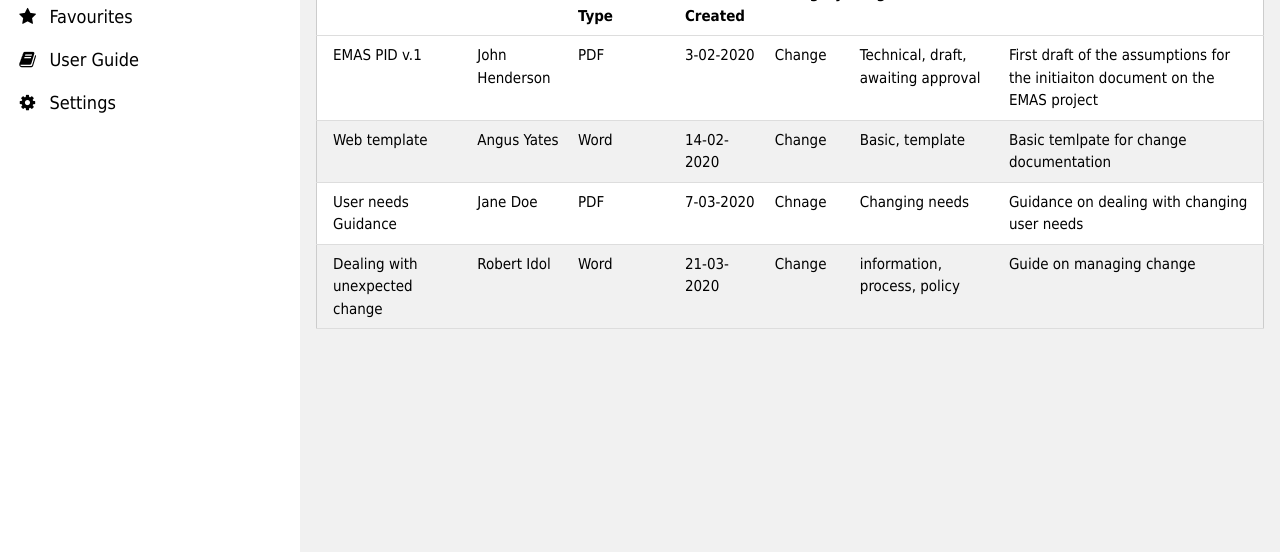
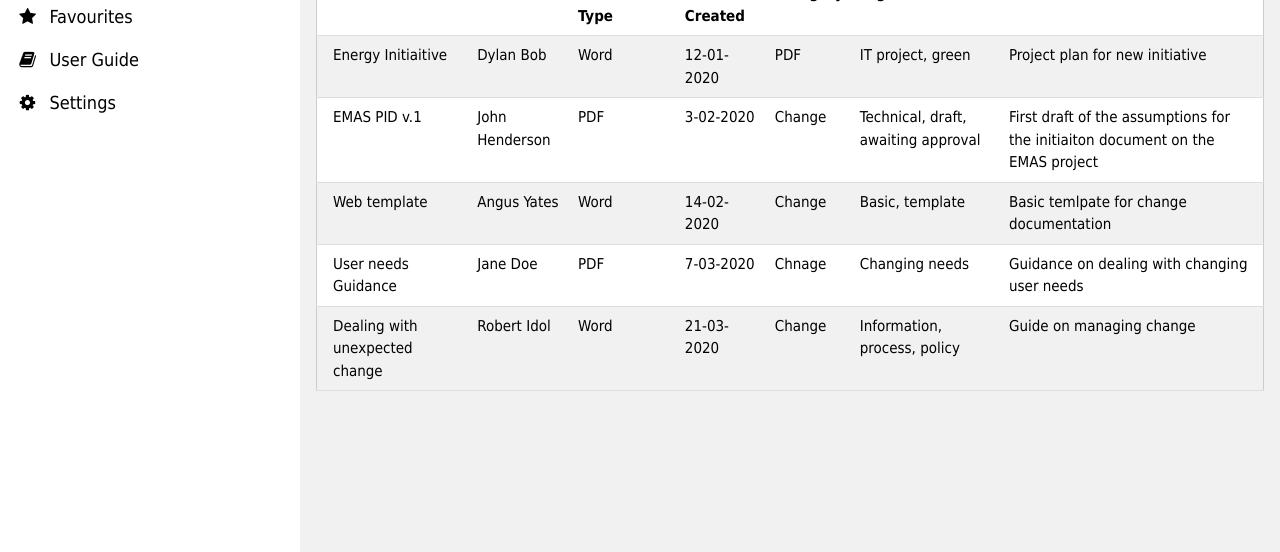
Before and after one commit to Jo-Hastie/jo-hastie.knowledgemanagement.io, a website: page change.html in a window 1280 px wide. Shown: the part 248-800 px from the top of the page. Drawn offline with nearby package versions, Linux system fonts and the light colour scheme.

Commit message:
spelling

```diff
--- a/change.html
+++ b/change.html
@@ -71,6 +71,14 @@ html,body,h1,h2,h3,h4,h5 {font-family: "tahoma", sans-serif}
             <th>Comments</th>
           </tr>
           <tr>
+              <td>Energy Initiaitive</td>
+              <td>Dylan Bob</td>
+              <td>Word</td>
+              <td>12-01-2020 </td>
+              <td>PDF</td>
+              <td>IT project, green</td>
+              <td>Project plan for new initiative </td>
+          </tr>
           <tr>
               <td>EMAS PID v.1</td>
               <td>John Henderson</td>
@@ -104,7 +112,7 @@ html,body,h1,h2,h3,h4,h5 {font-family: "tahoma", sans-serif}
               <td>Word</td>
               <td>21-03-2020 </td>
               <td>Change</td>
-              <td>information, process, policy</td>
+              <td>Information, process, policy</td>
               <td>Guide on managing change </td>
           </tr>
     </table><br>
--- a/index.js
+++ b/index.js
@@ -1,4 +1,4 @@
-// import the libararies to be used //
+// import the libraries to be used //
 const express = require("express");
 const mongodb = require ("mongodb");
 const mongoose = require ("mongoose");
```
Also changed, not shown: mydocuments.html (+1 -1 lines), riskfave.html (+1 -1 lines), sharedwithme.html (+2 -2 lines). Lines whose indentation alone changed are shown as unchanged.
